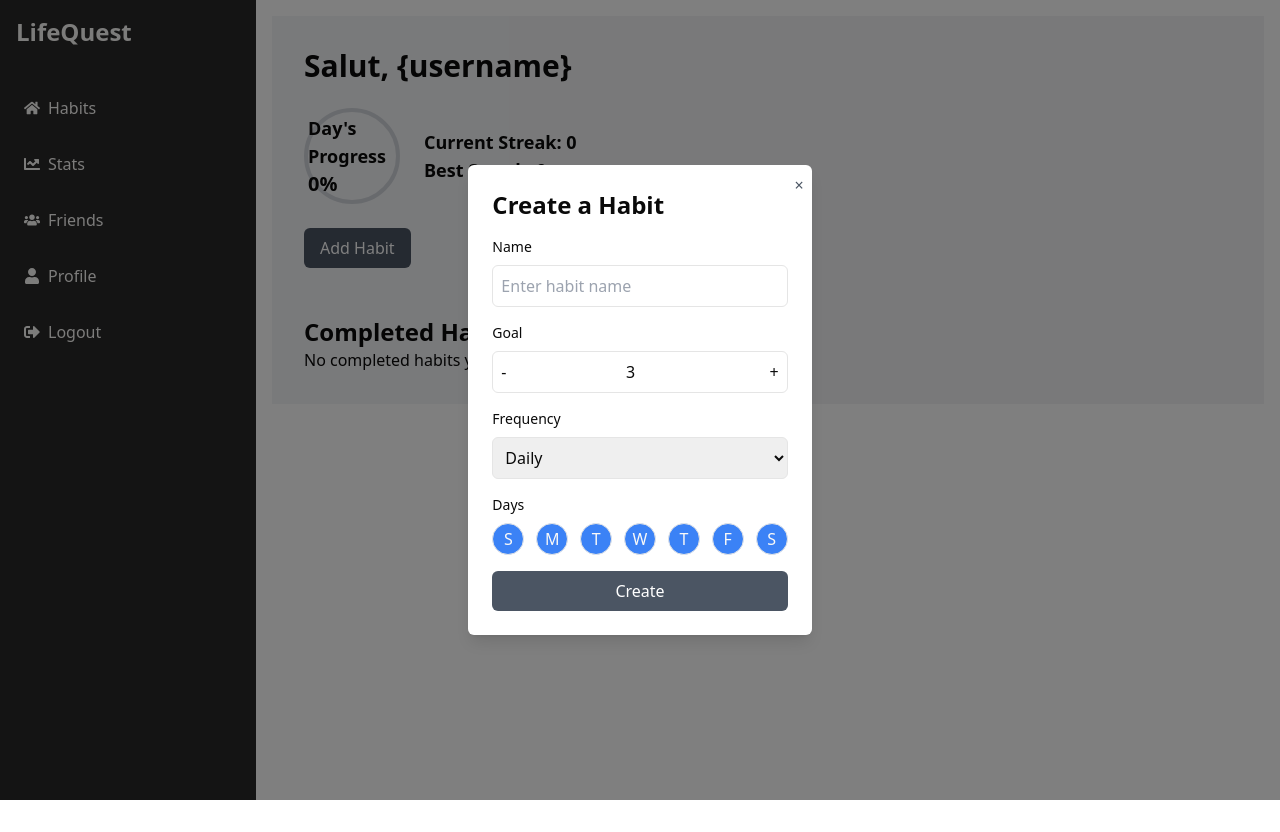
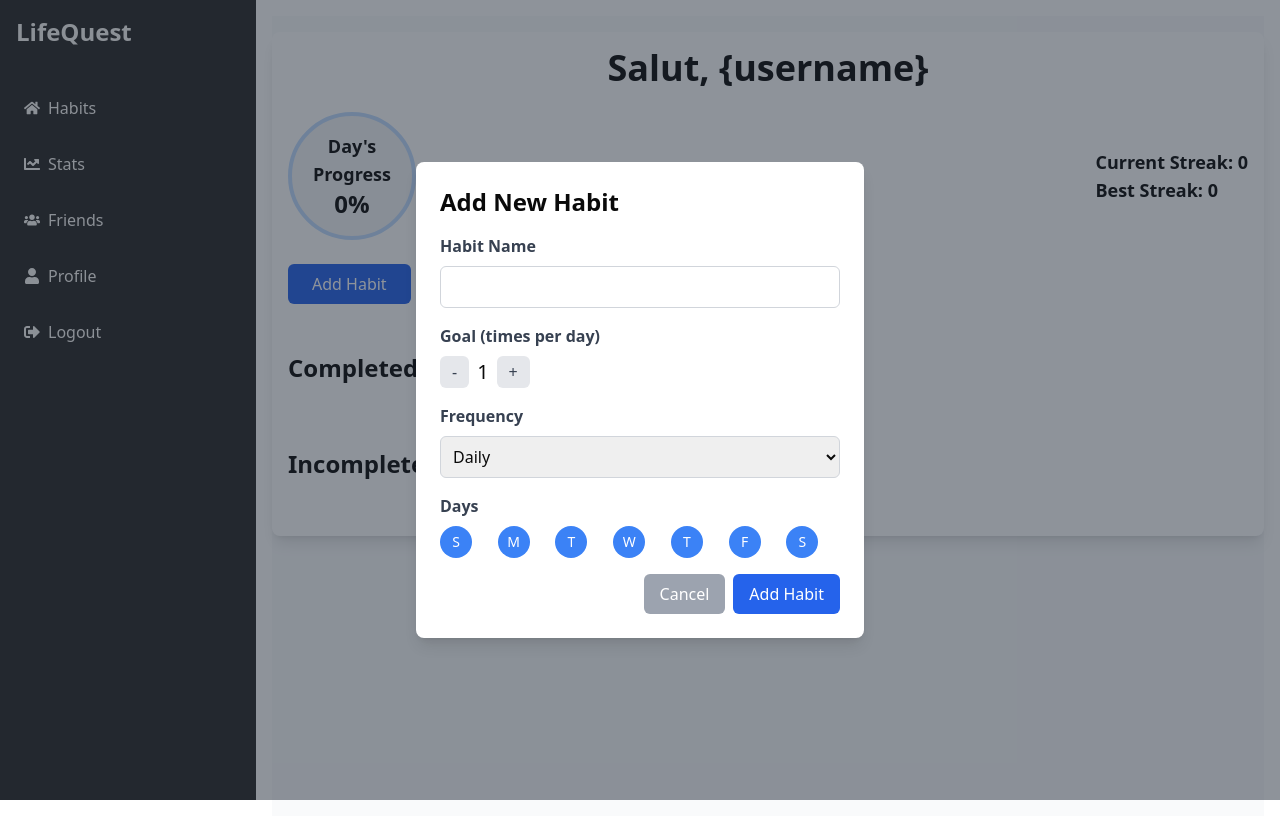
Before and after one commit to Team-Pixel-Perfect/LifeQuest-IBMSkillsBuild-Internship, a React (Vite) app: page /dashboard/habits in a window 1280 px wide. Both pictures are taken after a click on the button "Add Habit". Before the commit the page ends 800 px from the top, so only its background shows below. Built offline with nearby package versions, Linux system fonts and the light colour scheme.

Commit message:
Habits page updated

```diff
--- a/src/dashboard/Habits/Habits.jsx
+++ b/src/dashboard/Habits/Habits.jsx
@@ -1,19 +1,18 @@
-import React, { useState, useEffect } from 'react';
-import Modal from './Modal';
+import React, { useState, useEffect } from "react";
+import Modal from "./Modal";
 
 const Habits = () => {
   const [isModalOpen, setIsModalOpen] = useState(false);
-    const [habitName, setHabitName] = useState('');
-    const [habitGoal, setHabitGoal] = useState(3);
-    const [habitFrequency, setHabitFrequency] = useState('Daily');
+  const [habitName, setHabitName] = useState("");
+  const [habitGoal, setHabitGoal] = useState(1);
+  const [habitFrequency, setHabitFrequency] = useState("Daily");
   const [habitDays, setHabitDays] = useState([]);
   const [habits, setHabits] = useState([]);
   const [completedHabits, setCompletedHabits] = useState([]);
+  const [incompleteHabits, setIncompleteHabits] = useState([]);
   const [progress, setProgress] = useState({});
   const [isEditing, setIsEditing] = useState(false);
   const [currentHabitId, setCurrentHabitId] = useState(null);
-
-    // New states for streaks and progress
   const [currentStreak, setCurrentStreak] = useState(0);
   const [bestStreak, setBestStreak] = useState(0);
   const [dailyCompletionPercentage, setDailyCompletionPercentage] = useState(0);
@@ -32,8 +31,16 @@ const Habits = () => {
   const handleSubmit = (e) => {
     e.preventDefault();
     if (isEditing) {
-            const updatedHabits = habits.map(habit =>
-                habit.id === currentHabitId ? { ...habit, name: habitName, goal: habitGoal, frequency: habitFrequency, days: habitDays } : habit
+      const updatedHabits = habits.map((habit) =>
+        habit.id === currentHabitId
+          ? {
+              ...habit,
+              name: habitName,
+              goal: habitGoal,
+              frequency: habitFrequency,
+              days: habitDays,
+            }
+          : habit
       );
       setHabits(updatedHabits);
       setProgress({ ...progress, [currentHabitId]: 100 });
@@ -43,14 +50,14 @@ const Habits = () => {
         name: habitName,
         goal: habitGoal,
         frequency: habitFrequency,
-                days: habitDays
+        days: habitDays,
       };
       setHabits([...habits, newHabit]);
       setProgress({ ...progress, [newHabit.id]: 100 });
     }
-        setHabitName('');
-        setHabitGoal(3);
-        setHabitFrequency('Daily');
+    setHabitName("");
+    setHabitGoal(1);
+    setHabitFrequency("Daily");
     setHabitDays([]);
     closeModal();
   };
@@ -66,7 +73,7 @@ const Habits = () => {
   };
 
   const handleDelete = (id) => {
-        setHabits(habits.filter(habit => habit.id !== id));
+    setHabits(habits.filter((habit) => habit.id !== id));
     setProgress((prev) => {
       const newProgress = { ...prev };
       delete newProgress[id];
@@ -74,7 +81,30 @@ const Habits = () => {
     });
   };
 
+  const handleMarkAsDone = (id) => {
+    const completedHabit = habits.find((habit) => habit.id === id);
+    setCompletedHabits([...completedHabits, completedHabit]);
+    setHabits(habits.filter((habit) => habit.id !== id));
+    setProgress((prev) => {
+      const newProgress = { ...prev };
+      delete newProgress[id];
+      return newProgress;
+    });
+
+    // Update streaks
+    setCurrentStreak((prevStreak) => prevStreak + 1);
+    setBestStreak((prevBestStreak) =>
+      Math.max(prevBestStreak, currentStreak + 1)
+    );
+  };
+
   useEffect(() => {
+    const now = new Date();
+    const midnight = new Date();
+    midnight.setHours(24, 0, 0, 0);
+
+    const timeUntilMidnight = midnight.getTime() - now.getTime();
+
     const interval = setInterval(() => {
       setProgress((prevProgress) => {
         const newProgress = { ...prevProgress };
@@ -85,23 +115,23 @@ const Habits = () => {
       });
     }, 1000); // Decrease progress every second
 
-        return () => clearInterval(interval);
-    }, []);
+    const timeout = setTimeout(() => {
+      // Move incomplete habits to incompleteHabits
+      const incomplete = habits.filter(
+        (habit) => !completedHabits.includes(habit)
+      );
+      setIncompleteHabits(incomplete);
+      setHabits([]);
+      setCompletedHabits([]);
+      setProgress({});
+      setCurrentStreak(0);
+    }, timeUntilMidnight);
 
-    const handleMarkAsDone = (id) => {
-        const completedHabit = habits.find(habit => habit.id === id);
-        setCompletedHabits([...completedHabits, completedHabit]);
-        setHabits(habits.filter(habit => habit.id !== id));
-        setProgress((prev) => {
-            const newProgress = { ...prev };
-            delete newProgress[id];
-            return newProgress;
-        });
-
-        // Update streaks
-        setCurrentStreak(prevStreak => prevStreak + 1);
-        setBestStreak(prevBestStreak => Math.max(prevBestStreak, currentStreak + 1));
+    return () => {
+      clearInterval(interval);
+      clearTimeout(timeout);
     };
+  }, [habits, completedHabits]);
 
   useEffect(() => {
     // Update daily completion percentage
@@ -112,46 +142,66 @@ const Habits = () => {
     }
   }, [completedHabits, habits]);
 
-    useEffect(() => {
-        const now = new Date();
-        const lastCompletedDate = new Date(); // You might want to store this information somewhere
+  return (
+    <div className="min-h-screen bg-gray-50 flex flex-col items-center py-4">
+      <div className="w-full p-4 bg-white shadow-lg rounded-lg">
+        <h1 className="text-4xl font-bold text-center mb-6">
+          Salut, {"{username}"}
+        </h1>
+        <div className="flex justify-between items-center mb-6">
+          <div
+            className={`w-32 h-32 border-4 rounded-full flex flex-col items-center justify-center text-center bg-gray-100 ${
+              dailyCompletionPercentage === 100
+                ? "border-blue-600"
+                : dailyCompletionPercentage >= 75
+                ? "border-blue-500"
+                : dailyCompletionPercentage >= 50
+                ? "border-blue-400"
+                : dailyCompletionPercentage >= 25
+                ? "border-blue-300"
+                : "border-blue-200"
+            }`}
+          >
+            <span className="text-lg font-semibold">Day's Progress</span>
+            <span className="text-2xl font-bold">
+              {Math.round(dailyCompletionPercentage)}%
+            </span>
+          </div>
 
-        if (now.getDate() !== lastCompletedDate.getDate()) {
-            // Reset current streak if day has changed
-            setCurrentStreak(0);
-        }
-    }, []);
-
-    return (
-        <div className="flex">
-            <div className="flex-1 p-8 bg-gray-100">
-                <h1 className="text-3xl font-bold mb-6">Salut, {"{username}"}</h1>
-                <div className="flex items-center mb-6">
-                    <div className="w-24 h-24 border-4 border-gray-300 rounded-full flex items-center justify-center">
+          <div className="ml-6">
             <div className="text-lg font-semibold">
-                            Day's Progress
-                            <div className="text-xl font-bold">{Math.round(dailyCompletionPercentage)}%</div>
+              Current Streak: {currentStreak}
+            </div>
+            <div className="text-lg font-semibold">
+              Best Streak: {bestStreak}
             </div>
           </div>
-                    <div className="ml-6">
-                        <div className="text-lg font-semibold">Current Streak: {currentStreak}</div>
-                        <div className="text-lg font-semibold">Best Streak: {bestStreak}</div>
         </div>
-                </div>
-                <button onClick={openModal} className="bg-gray-600 text-white px-4 py-2 rounded-md mb-6">
+        <button
+          onClick={openModal}
+          className="bg-blue-600 text-white px-6 py-2 rounded-md mb-6 hover:bg-blue-700 transition"
+        >
           Add Habit
         </button>
-                <div className="flex flex-col gap-4">
+        <div className="space-y-4">
           {habits.map((habit) => (
-                        <div key={habit.id} className="flex justify-between items-center p-4 bg-gray-600 rounded-md text-white relative">
+            <div
+              key={habit.id}
+              className="flex justify-between items-center p-4 bg-gray-200 rounded-md shadow-sm relative"
+            >
               <div>
-                                <span>{habit.name}</span>
-                                <div className="text-sm text-gray-300">{habit.frequency}</div>
-                                <div className="flex space-x-1">
-                                    {['S', 'M', 'T', 'W', 'T', 'F', 'S'].map((day, index) => (
+                <span className="text-lg font-semibold">{habit.name}</span>
+                <div className="text-sm text-gray-600">{habit.frequency}</div>
+                <div className="flex space-x-1 mt-2">
+                  {["S", "M", "T", "W", "T", "F", "S"].map((day, index) => (
                     <div
                       key={index}
-                                            className={`w-6 h-6 rounded-full border text-center ${habit.days.includes(index) || habit.frequency === 'Daily' ? 'bg-gray-300' : 'bg-transparent'}`}
+                      className={`w-8 h-8 rounded-full flex items-center justify-center text-center text-sm font-medium border ${
+                        habit.frequency === "Daily" ||
+                        habit.days.includes(index)
+                          ? "bg-blue-500 text-white"
+                          : "bg-gray-100"
+                      }`}
                     >
                       {day}
                     </div>
@@ -160,19 +210,19 @@ const Habits = () => {
               </div>
               <div className="flex space-x-2">
                 <button
-                                    className="bg-gray-800 px-4 py-2 rounded-md"
+                  className="bg-green-500 text-white px-4 py-2 rounded-md hover:bg-green-600 transition"
                   onClick={() => handleMarkAsDone(habit.id)}
                 >
                   Mark as Done
                 </button>
                 <button
-                                    className="bg-blue-600 px-4 py-2 rounded-md"
+                  className="bg-yellow-500 text-white px-4 py-2 rounded-md hover:bg-yellow-600 transition"
                   onClick={() => handleEdit(habit)}
                 >
                   Edit
                 </button>
                 <button
-                                    className="bg-red-600 px-4 py-2 rounded-md"
+                  className="bg-red-500 text-white px-4 py-2 rounded-md hover:bg-red-600 transition"
                   onClick={() => handleDelete(habit.id)}
                 >
                   Delete
@@ -185,102 +235,60 @@ const Habits = () => {
             </div>
           ))}
         </div>
-                <h2 className="text-2xl font-bold mt-6">Completed Habits</h2>
+        <h2 className="text-2xl font-bold mt-6 mb-4">Completed Habits</h2>
         {completedHabits.length > 0 ? (
-                    <div className="flex flex-col gap-4">
+          <div className="space-y-4">
             {completedHabits.map((habit) => (
-                            <div key={habit.id} className="flex justify-between items-center p-4 bg-gray-400 rounded-md text-white line-through">
+              <div
+                key={habit.id}
+                className="flex justify-between items-center p-4 bg-gray-400 rounded-md text-white line-through"
+              >
                 <div>
-                                    <span>{habit.name}</span>
-                                    <div className="text-sm text-gray-300">{habit.frequency}</div>
-                                    <div className="flex space-x-1">
-                                        {['S', 'M', 'T', 'W', 'T', 'F', 'S'].map((day, index) => (
-                                            <div
-                                                key={index}
-                                                className={`w-6 h-6 rounded-full border text-center ${habit.days.includes(index) || habit.frequency === 'Daily' ? 'bg-gray-300' : 'bg-transparent'}`}
-                                            >
-                                                {day}
+                  <span className="text-lg font-semibold">{habit.name}</span>
+                  <div className="text-sm text-gray-200">{habit.frequency}</div>
                 </div>
-                                        ))}
-                                    </div>
-                                </div>
-                                <button className="bg-gray-600 px-4 py-2 rounded-md" disabled>
-                                    Completed
-                                </button>
               </div>
             ))}
           </div>
         ) : (
-                    <p>No completed habits yet.</p>
+          <p className="text-center text-gray-500">No habits completed yet.</p>
         )}
-
+        <h2 className="text-2xl font-bold mt-6 mb-4">Incomplete Habits</h2>
+        {incompleteHabits.length > 0 ? (
+          <div className="space-y-4">
+            {incompleteHabits.map((habit) => (
+              <div
+                key={habit.id}
+                className="flex justify-between items-center p-4 bg-red-200 rounded-md shadow-sm"
+              >
+                <div>
+                  <span className="text-lg font-semibold">{habit.name}</span>
+                  <div className="text-sm text-red-600">{habit.frequency}</div>
                 </div>
-            <Modal isOpen={isModalOpen} onClose={closeModal}>
-                <h2 className="text-2xl font-bold mb-4">{isEditing ? 'Edit Habit' : 'Create a Habit'}</h2>
-                <form onSubmit={handleSubmit}>
-                    <div className="mb-4">
-                        <label htmlFor="habitName" className="block text-sm font-medium mb-2">Name</label>
-                        <input
-                            type="text"
-                            id="habitName"
-                            className="w-full border rounded-md p-2"
-                            placeholder="Enter habit name"
-                            value={habitName}
-                            onChange={(e) => setHabitName(e.target.value)}
-                        />
+                <div className="text-red-600 font-bold">Incomplete</div>
               </div>
-                    <div className="mb-4">
-                        <label htmlFor="habitGoal" className="block text-sm font-medium mb-2">Goal</label>
-                        <div className="flex items-center border rounded-md">
-                            <button type="button" className="p-2" onClick={() => handleGoalChange(-1)}>-</button>
-                            <input
-                                type="number"
-                                id="habitGoal"
-                                className="w-full text-center p-2"
-                                value={habitGoal}
-                                onChange={(e) => setHabitGoal(Number(e.target.value))}
-                            />
-                            <button type="button" className="p-2" onClick={() => handleGoalChange(1)}>+</button>
-                        </div>
-                    </div>
-                    <div className="mb-4">
-                        <label htmlFor="habitFrequency" className="block text-sm font-medium mb-2">Frequency</label>
-                        <select
-                            id="habitFrequency"
-                            className="w-full border rounded-md p-2"
-                            value={habitFrequency}
-                            onChange={(e) => {
-                                setHabitFrequency(e.target.value);
-                                setHabitDays([]); // Reset days selection when frequency changes
-                            }}
-                        >
-                            <option>Daily</option>
-                            <option>Weekly</option>
-                            <option>Monthly</option>
-                        </select>
-                    </div>
-                    <div className="mb-4">
-                        <label className="block text-sm font-medium mb-2">Days</label>
-                        <div className="flex justify-between">
-                            {['S', 'M', 'T', 'W', 'T', 'F', 'S'].map((day, index) => (
-                                <button
-                                    key={index}
-                                    type="button"
-                                    className={`w-8 h-8 rounded-full border text-center ${habitDays.includes(index) || habitFrequency === 'Daily' ? 'bg-blue-500 text-customWhite' : 'bg-transparent'}`}
-                                    onClick={() => {
-                                        if (habitFrequency !== 'Daily') {
-                                            setHabitDays((prev) => prev.includes(index) ? prev.filter(d => d !== index) : [...prev, index]);
-                                        }
-                                    }}
-                                >
-                                    {day}
-                                </button>
             ))}
           </div>
+        ) : (
+          <p className="text-center text-gray-500">No incomplete habits.</p>
+        )}
       </div>
-                    <button type="submit" className="w-full bg-gray-600 text-white p-2 rounded-md">{isEditing ? 'Update' : 'Create'}</button>
-                </form>
-            </Modal>
+      {isModalOpen && (
+        <Modal
+          habitName={habitName}
+          setHabitName={setHabitName}
+          habitGoal={habitGoal}
+          setHabitGoal={setHabitGoal}
+          habitFrequency={habitFrequency}
+          setHabitFrequency={setHabitFrequency}
+          habitDays={habitDays}
+          setHabitDays={setHabitDays}
+          handleGoalChange={handleGoalChange}
+          onSubmit={handleSubmit}
+          onClose={closeModal}
+          isEditing={isEditing}
+        />
+      )}
     </div>
   );
 };
--- a/src/dashboard/Habits/Modal.jsx
+++ b/src/dashboard/Habits/Modal.jsx
@@ -1,36 +1,120 @@
-import React, { useEffect } from 'react';
-
-const Modal = ({ isOpen, onClose, children }) => {
-    useEffect(() => {
-        if (isOpen) {
-            document.body.style.overflow = 'hidden';
+const Modal = ({
+  habitName,
+  setHabitName,
+  habitGoal,
+  setHabitGoal,
+  habitFrequency,
+  setHabitFrequency,
+  habitDays,
+  setHabitDays,
+  handleGoalChange,
+  onSubmit,
+  onClose,
+  isEditing,
+}) => {
+  return (
+    <div className="fixed inset-0 flex items-center justify-center bg-gray-800 bg-opacity-50 z-50">
+      <div className="bg-white p-6 rounded-lg shadow-lg max-w-md w-full">
+        <h2 className="text-2xl font-bold mb-4">
+          {isEditing ? "Edit Habit" : "Add New Habit"}
+        </h2>
+        <form onSubmit={onSubmit}>
+          <div className="mb-4">
+            <label className="block text-gray-700 font-semibold mb-2">
+              Habit Name
+            </label>
+            <input
+              type="text"
+              className="w-full p-2 border border-gray-300 rounded-md"
+              value={habitName}
+              onChange={(e) => setHabitName(e.target.value)}
+              required
+            />
+          </div>
+          <div className="mb-4">
+            <label className="block text-gray-700 font-semibold mb-2">
+              Goal (times per day)
+            </label>
+            <div className="flex items-center">
+              <button
+                type="button"
+                className="px-3 py-1 bg-gray-200 rounded-md text-gray-700 mr-2"
+                onClick={() => handleGoalChange(-1)}
+              >
+                -
+              </button>
+              <span className="text-xl">{habitGoal}</span>
+              <button
+                type="button"
+                className="px-3 py-1 bg-gray-200 rounded-md text-gray-700 ml-2"
+                onClick={() => handleGoalChange(1)}
+              >
+                +
+              </button>
+            </div>
+          </div>
+          <div className="mb-4">
+            <label className="block text-gray-700 font-semibold mb-2">
+              Frequency
+            </label>
+            <select
+              className="w-full p-2 border border-gray-300 rounded-md"
+              value={habitFrequency}
+              onChange={(e) => {
+                setHabitFrequency(e.target.value);
+                if (e.target.value === "Daily") {
+                  setHabitDays([0, 1, 2, 3, 4, 5, 6]);
+                }
+              }}
+              required
+            >
+              <option value="Daily">Daily</option>
+              <option value="Weekly">Weekly</option>
+              <option value="Monthly">Monthly</option>
+            </select>
+          </div>
+          <div className="mb-4">
+            <label className="block text-gray-700 font-semibold mb-2">
+              Days
+            </label>
+            <div className="grid grid-cols-7 gap-1">
+              {["S", "M", "T", "W", "T", "F", "S"].map((day, index) => (
+                <div
+                  key={index}
+                  className={`w-8 h-8 rounded-full flex items-center justify-center text-center text-sm font-medium cursor-pointer ${
+                    habitFrequency === "Daily" || habitDays.includes(index)
+                      ? "bg-blue-500 text-white"
+                      : "bg-gray-200 text-gray-700"
+                  }`}
+                  onClick={() => {
+                    if (habitDays.includes(index)) {
+                      setHabitDays(habitDays.filter((day) => day !== index));
                     } else {
-            document.body.style.overflow = 'auto';
+                      setHabitDays([...habitDays, index]);
                     }
-    }, [isOpen]);
-
-    if (!isOpen) return null;
-
-    const handleClose = (e) => {
-        if (e.target === e.currentTarget) {
-            onClose();
-        }
-    };
-
-    return (
-        <div
-            className="fixed inset-0 flex items-center justify-center bg-black bg-opacity-50 transition-opacity duration-300 ease-in-out"
-            onClick={handleClose}
+                  }}
                 >
-            <div className="bg-white p-6 rounded-md relative shadow-lg transition-transform transform-gpu duration-300 ease-in-out scale-100">
+                  {day}
+                </div>
+              ))}
+            </div>
+          </div>
+          <div className="flex justify-end space-x-2">
             <button
+              type="button"
+              className="px-4 py-2 bg-gray-400 text-white rounded-md hover:bg-gray-500 transition"
               onClick={onClose}
-                    className="absolute top-2 right-2 text-gray-600 hover:text-gray-800"
-                    aria-label="Close modal"
             >
-                    &times;
+              Cancel
             </button>
-                {children}
+            <button
+              type="submit"
+              className="px-4 py-2 bg-blue-600 text-white rounded-md hover:bg-blue-700 transition"
+            >
+              {isEditing ? "Save Changes" : "Add Habit"}
+            </button>
+          </div>
+        </form>
       </div>
     </div>
   );
```
Lines whose indentation alone changed are shown as unchanged.
